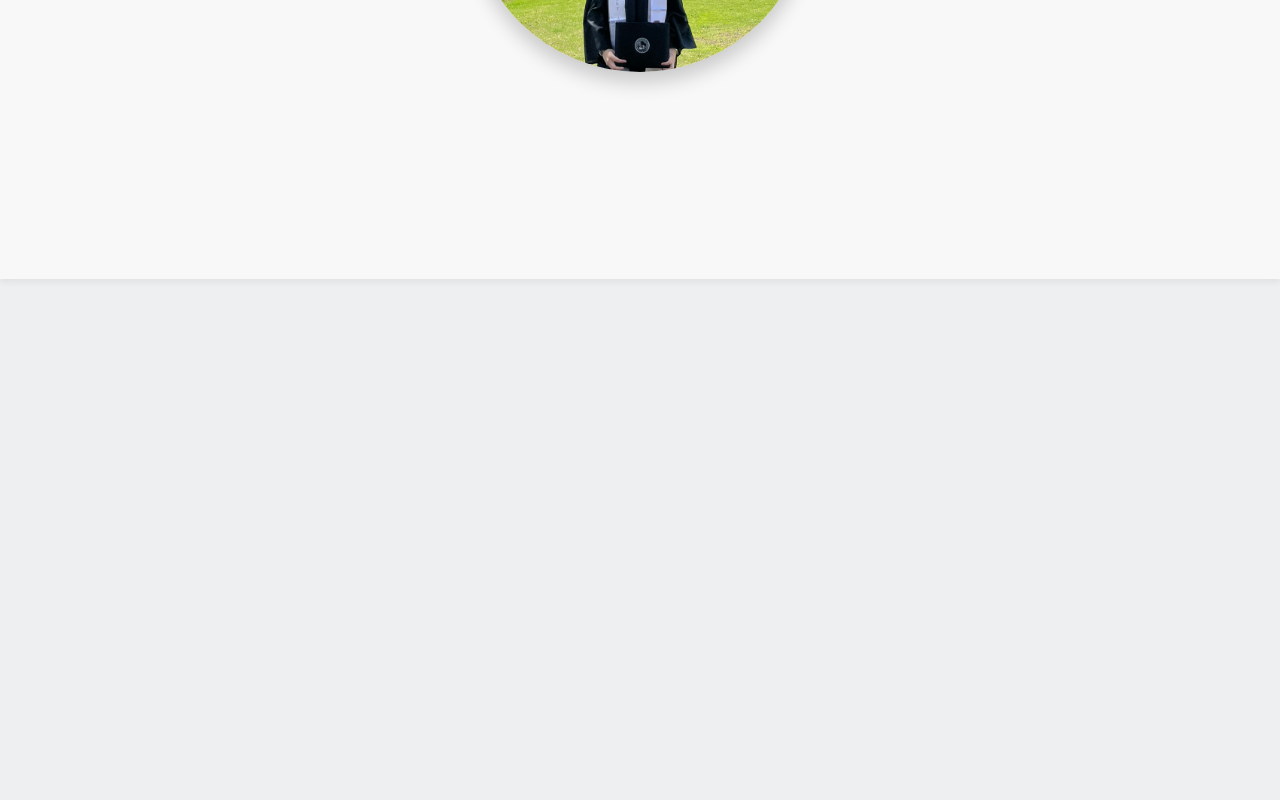
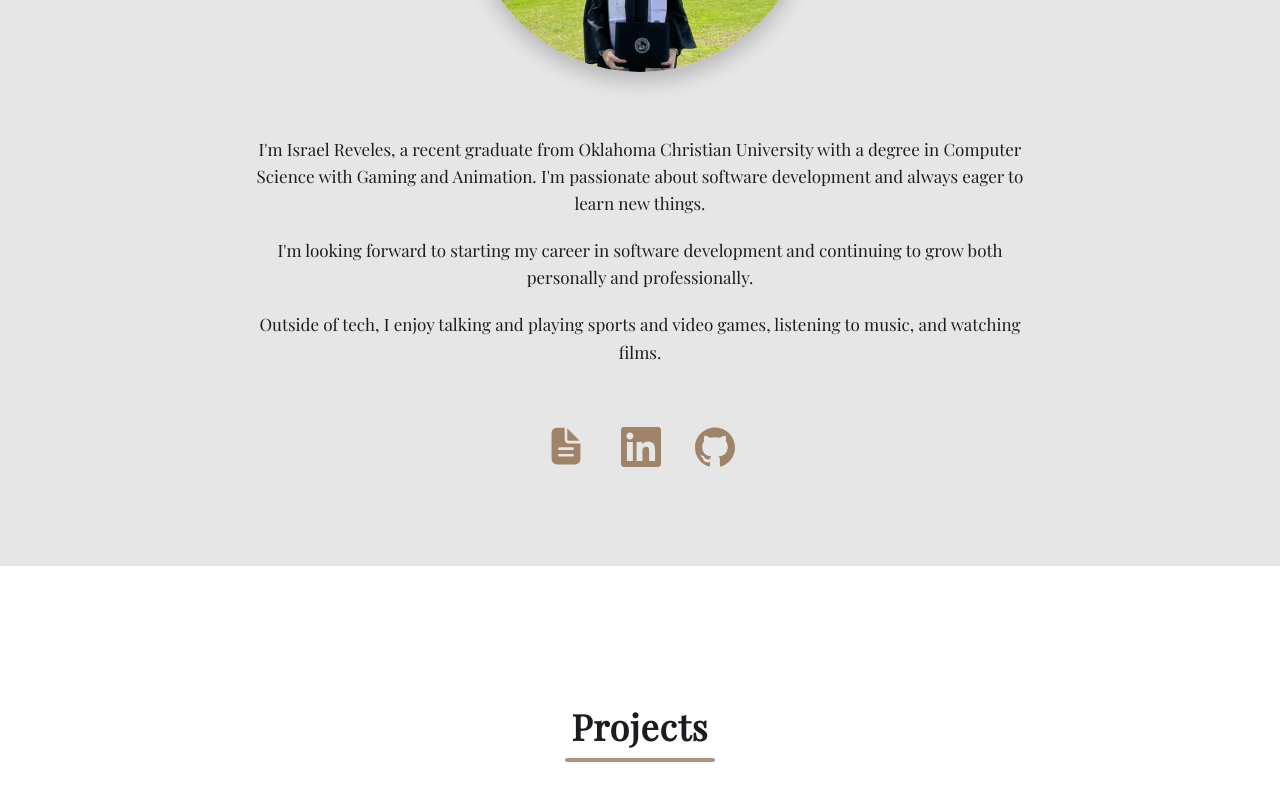
Before and after one commit to IReveles/portfolio-israel, a React (Vite) app: page / in a window 1280 px wide. Shown: the part 512-1312 px from the top of the page. Before the commit the page ends 800 px from the top, so only its background shows below. Built offline with nearby package versions, Linux system fonts and the light colour scheme; a web font is replaced by a local one.

Commit message:
Completed About Section

```diff
--- a/package.json
+++ b/package.json
@@ -11,7 +11,8 @@
   },
   "dependencies": {
     "react": "^19.1.0",
-    "react-dom": "^19.1.0"
+    "react-dom": "^19.1.0",
+    "react-icons": "^5.5.0"
   },
   "devDependencies": {
     "@eslint/js": "^9.30.1",
--- a/src/App.jsx
+++ b/src/App.jsx
@@ -1,7 +1,10 @@
 
 import NavBar from './components/NavBar';
 import profileImage from './assets/img.JPEG';
-
+import { SiLinkedin } from "react-icons/si";
+import { IoDocumentText } from "react-icons/io5";
+import { SiGithub } from "react-icons/si";
+import resume from './assets/resume.pdf';
 function App() {
 
   return (
@@ -9,14 +12,38 @@ function App() {
       <header>
         <NavBar/>
       </header>
-      <section>
+      <section id='about'>
         <h2>printf("Hello World, I'm Israel!");</h2>
         <div className='profile'>
           <picture>
             <img src={profileImage} alt='Profile'></img>
           </picture>
         </div>
-        <p></p>
+        <div className='aboutP'>
+          <p>I'm Israel Reveles, a recent graduate from Oklahoma Christian University with a degree in Computer Science with Gaming and Animation.
+            I'm passionate about software development and always eager to learn new things.
+          </p>
+          <br />
+          <p>I'm looking forward to starting my career in software development and continuing to grow both personally and professionally.</p>
+          <br />
+          <p>Outside of tech, I enjoy talking and playing sports and video games, listening to music, and watching films.</p>
+        </div>
+        <div className='socials'>
+          <a href={resume} target="_blank" rel="noopener noreferrer">
+          <IoDocumentText size={42}/>
+          </a>
+          <a href="https://www.linkedin.com/in/israelreveles" target="_blank" rel="noopener noreferrer">
+          <SiLinkedin size={40}/>
+          </a>
+          <a href="https://github.com/IReveles" target='_blank' rel='noopener noreferrer'>
+            <SiGithub size={40}/>
+          </a>
+        </div>
+
+      </section>
+      <section id='project'>
+        <h2>Projects</h2>
+
       </section>
     </>
   )
--- a/src/components/NavBar.jsx
+++ b/src/components/NavBar.jsx
@@ -9,8 +9,8 @@ export default function NavBar() {
                 <a href="">Israel Reveles</a>
             </div>
             <div className='right'>
-                <a href="">About</a>
-                <a href="">Projects</a>
+                <a href="#about">About</a>
+                <a href="#project">Projects</a>
                 <a href="">Skills</a>
                 <a href="">Leave a message</a>
             </div>
--- a/src/index.css
+++ b/src/index.css
@@ -22,12 +22,12 @@ body {
   color: var(--text-color);
 }
 
-h1, h2, h3 {
+h1, h2, h3, p {
   font-family: 'Playfair Display', serif;
 }
 
 section {
-  padding: 8rem 2rem;
+  padding: 8rem 2rem 4rem 2rem;
   min-height: 80vh;
   display: flex;
   flex-direction: column;
@@ -39,7 +39,7 @@ section {
 }
 
 section:nth-of-type(odd) {
-  background-color: #f8f8f8;
+  background-color: #e6e6e6;
 }
 
 section:nth-of-type(even) {
@@ -73,7 +73,7 @@ section h2::after {
   height: 20rem;
   overflow: hidden;
   margin-top: .5rem;
-  margin-bottom: 37px;
+  margin-bottom: 30px;
   border-radius: 50%;
   box-shadow: 0 10px 20px rgba(0, 0, 0, 0.2);
 }
@@ -87,3 +87,33 @@ section h2::after {
   object-position: center 75%;
   transition: transform 0.4s ease;
 }
+
+.aboutP{
+  max-width: 65%;
+}
+
+.aboutP p{
+  font-size: 17px;
+  font-weight: 300;
+  line-height: 1.6;
+}
+
+.socials{
+  padding: 0 2rem;
+}
+
+.socials a{
+  padding: 0;
+  margin: 1.5rem 1rem;
+  display: inline-block;
+}
+
+.socials a svg{
+    transition: transform 0.3s ease, fill 0.3s ease;
+      fill: #9F8469;
+}
+
+.socials a:hover svg{
+  fill: #CAB69D;
+  transform: scale(1.2);
+}
```
Also changed, not shown: 2 other files (tests, documents, lock files or other folders).
